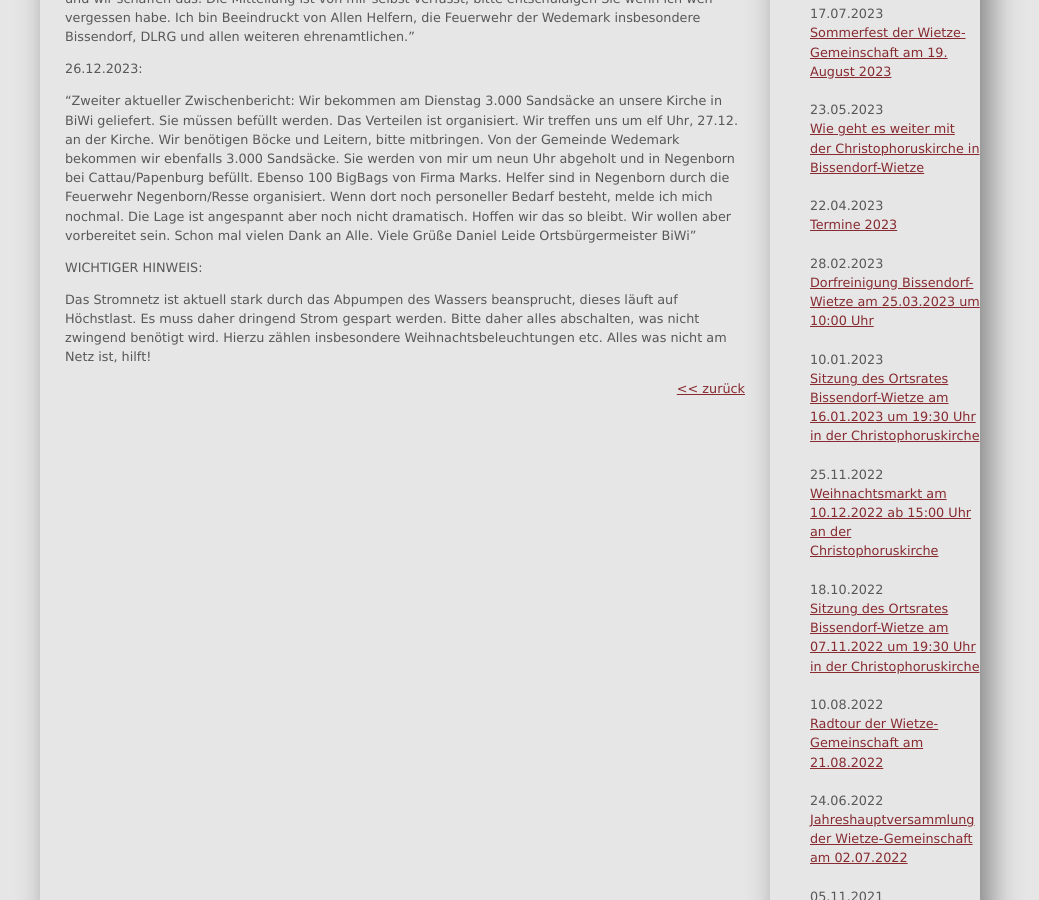
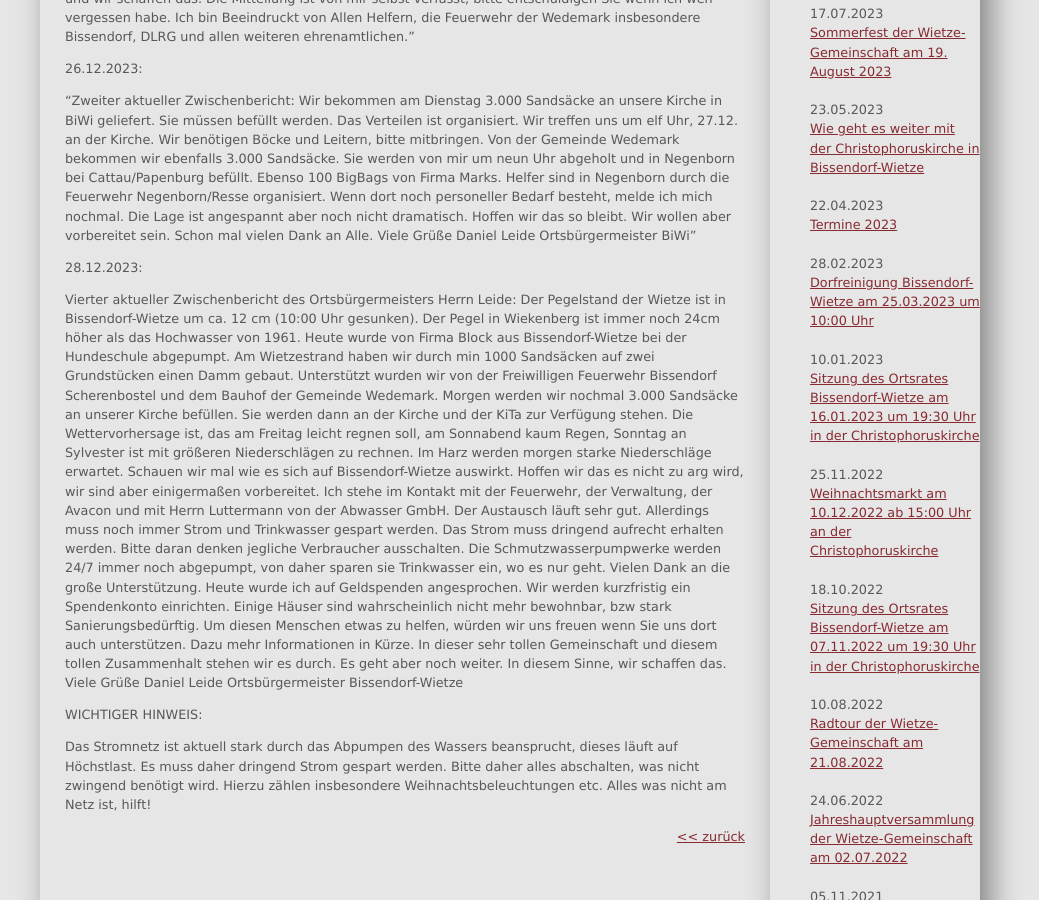
Before and after one commit to car-hei/wietzegem.github.io, a Jekyll site: the page built from _posts/2023-12-27-Aktuelles -zur-Hochwassersituation-in-Bissendorf-Wietze.md, in a window 1280 px wide and 900 px high, scrolled down 629 px. Shown: the whole window, without its empty margins (130-1169 px from the left). Built offline with Jekyll 4.4.1, drawn with Linux system fonts in a browser that asks for light colours.

Commit message:
Update 2023-12-27-Aktuelles -zur-Hochwassersituation-in-Bissendorf-Wietze.md

```diff
--- a/_posts/2023-12-27-Aktuelles -zur-Hochwassersituation-in-Bissendorf-Wietze.md
+++ b/_posts/2023-12-27-Aktuelles -zur-Hochwassersituation-in-Bissendorf-Wietze.md
@@ -27,6 +27,26 @@ Die Lage ist angespannt aber noch nicht dramatisch. Hoffen wir das so bleibt. Wi
 Viele Grüße Daniel Leide
 Ortsbürgermeister BiWi"
 
+28.12.2023:
+
+Vierter aktueller Zwischenbericht des Ortsbürgermeisters Herrn Leide:
+Der Pegelstand der Wietze ist in Bissendorf-Wietze um ca. 12 cm (10:00 Uhr gesunken).
+Der Pegel in Wiekenberg ist immer noch 24cm höher als das Hochwasser von 1961.
+Heute wurde von Firma Block aus Bissendorf-Wietze bei der Hundeschule abgepumpt.
+Am Wietzestrand haben wir durch min 1000 Sandsäcken auf zwei Grundstücken einen Damm gebaut.
+Unterstützt wurden wir von der Freiwilligen Feuerwehr Bissendorf Scherenbostel und dem Bauhof der Gemeinde Wedemark.
+Morgen werden wir nochmal 3.000 Sandsäcke an unserer Kirche befüllen. Sie werden dann an der Kirche und der KiTa zur Verfügung stehen.
+Die Wettervorhersage ist, das am Freitag leicht regnen soll, am Sonnabend kaum Regen, Sonntag an Sylvester ist mit größeren Niederschlägen zu rechnen. Im Harz werden morgen starke Niederschläge erwartet.
+Schauen wir mal wie es sich auf Bissendorf-Wietze auswirkt. Hoffen wir das es nicht zu arg wird, wir sind aber einigermaßen vorbereitet.
+Ich stehe im Kontakt mit der Feuerwehr, der Verwaltung, der Avacon und mit Herrn Luttermann von der Abwasser GmbH. Der Austausch läuft sehr gut.
+Allerdings muss noch immer Strom und Trinkwasser gespart werden. Das Strom muss dringend aufrecht erhalten werden. Bitte daran denken jegliche Verbraucher ausschalten. Die Schmutzwasserpumpwerke werden 24/7 immer noch abgepumpt, von daher sparen sie Trinkwasser ein, wo es nur geht.
+Vielen Dank an die große Unterstützung.
+Heute wurde ich auf Geldspenden angesprochen. Wir werden kurzfristig ein Spendenkonto einrichten. Einige Häuser sind wahrscheinlich nicht mehr bewohnbar, bzw stark Sanierungsbedürftig. Um diesen Menschen etwas zu helfen, würden wir uns freuen wenn Sie uns dort auch unterstützen. Dazu mehr Informationen in Kürze.
+In dieser sehr tollen Gemeinschaft und diesem tollen Zusammenhalt stehen wir es durch. Es geht aber noch weiter.
+In diesem Sinne, wir schaffen das.
+Viele Grüße Daniel Leide
+Ortsbürgermeister Bissendorf-Wietze
+
 WICHTIGER HINWEIS:
 
 Das Stromnetz ist aktuell stark durch das Abpumpen des Wassers beansprucht, dieses läuft auf Höchstlast. Es muss daher dringend Strom gespart werden. Bitte daher alles abschalten, was nicht zwingend benötigt wird.
```
